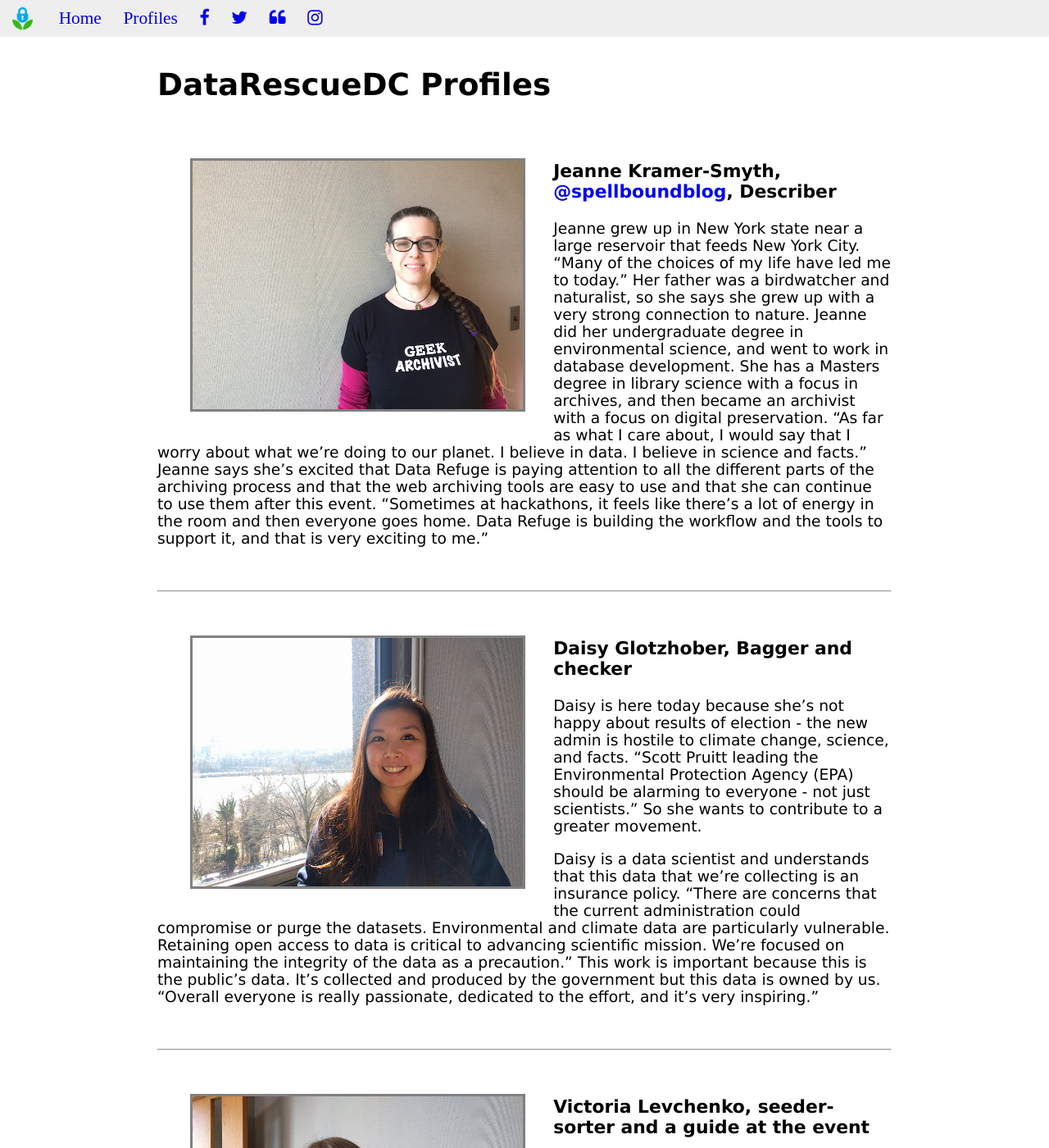
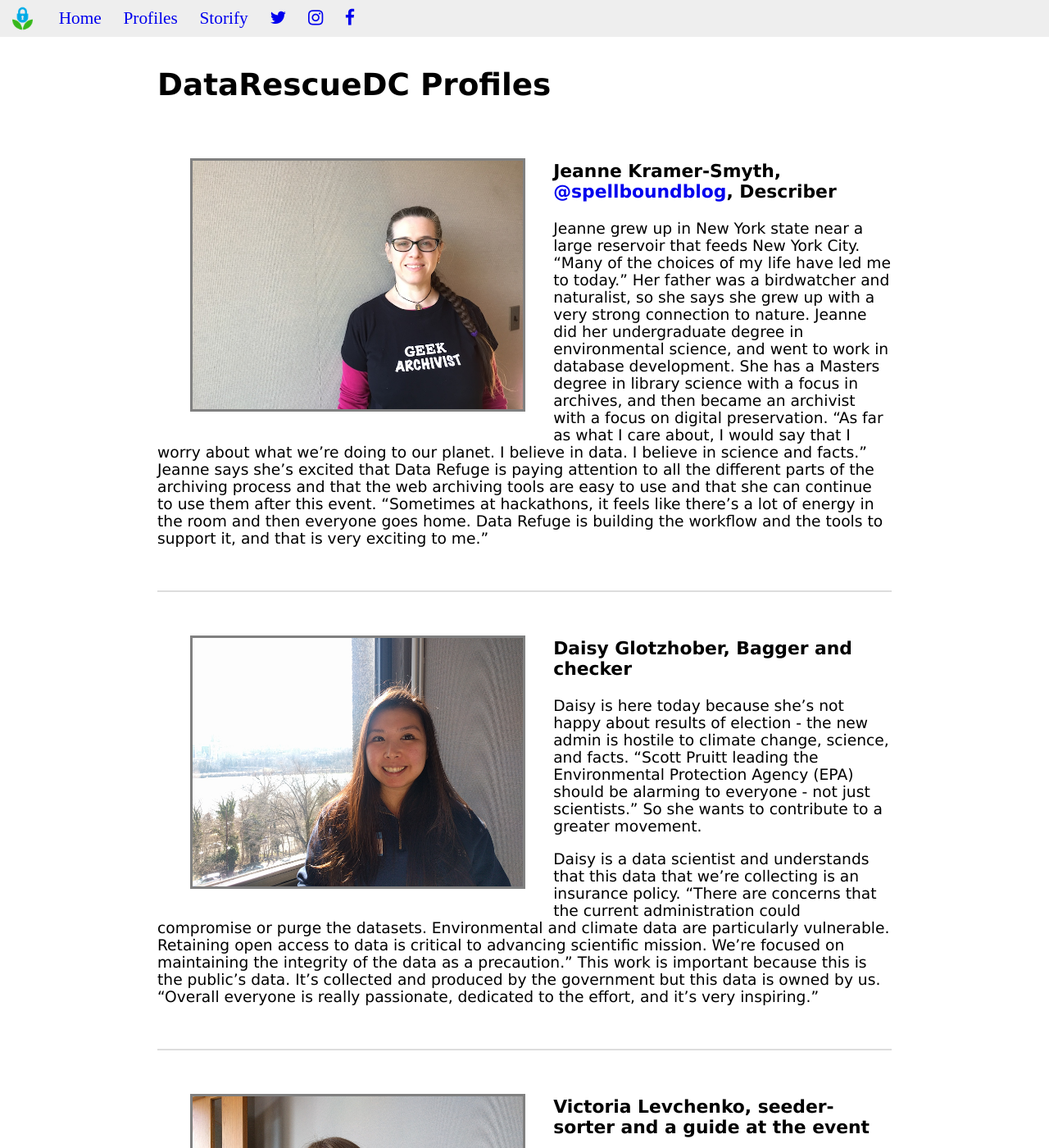
Before and after one commit to datarefuge/datarescue-dc, a Jekyll site: the page built from profiles/index.html, in a window 1280 px wide and 1400 px high. Shown: the whole window at 82% size. Built offline with Jekyll 4.4.1, drawn with Linux system fonts in a browser that asks for light colours.

Commit message:
added the storify

```diff
--- a/_layouts/default.html
+++ b/_layouts/default.html
@@ -10,24 +10,17 @@
       <a href="http://www.ppehlab.org/"><img alt="DataRefuge" src="{{ site.baseurl }}/images/datarefuge.png"></a>
       &nbsp;
       &nbsp;
-      <a href="/datarescue-dc/">Home</a>
+      <a href="{{ site.baseurl }}/">Home</a>
       &nbsp;
       &nbsp;
-      <a href="/datarescue-dc/profiles/">Profiles</a>
+      <a href="{{ site.baseurl }}/profiles/">Profiles</a>
       &nbsp;
       &nbsp;
-      <a href="https://www.facebook.com/Data-Refuge-614633048730954">
-        <i class="fa fa-facebook"></i>
-      </a>
+      <a href="{{ site.baseurl }}/storify/">Storify</a>
       &nbsp;
       &nbsp;
       <a href="https://twitter.com/search?q=%23datarescueDC">
         <i class="fa fa-twitter"></i>
-      </a>
-      &nbsp;
-      &nbsp;
-      <a href="https://storify.com/Bayard/why-help-bring-public-data-to-the-public">
-        <i class="fa fa-quote-left"></i>
       </a>
       &nbsp;
       &nbsp;
@@ -36,6 +29,9 @@
       </a>
       &nbsp;
       &nbsp;
+      <a href="https://www.facebook.com/Data-Refuge-614633048730954">
+        <i class="fa fa-facebook"></i>
+      </a>
     </div>
     <div id="content">
     {{ content }}
--- a/css/style.css
+++ b/css/style.css
@@ -95,6 +95,7 @@
 
   hr {
     clear: both;
+    border: 1px solid #ddd;
   }
 
   .person figure {
--- /dev/null
+++ b/storify/index.html
@@ -0,0 +1,5 @@
+---
+layout: default
+---
+
+<div class="storify"><iframe src="//storify.com/Bayard/why-help-bring-public-data-to-the-public/embed?border=false" width="100%" height="750" frameborder="no" allowtransparency="true"></iframe><script src="//storify.com/Bayard/why-help-bring-public-data-to-the-public.js?border=false"></script><noscript>[<a href="//storify.com/Bayard/why-help-bring-public-data-to-the-public" target="_blank">View the story "Why help bring public data to the public?" on Storify</a>]</noscript></div>
```
